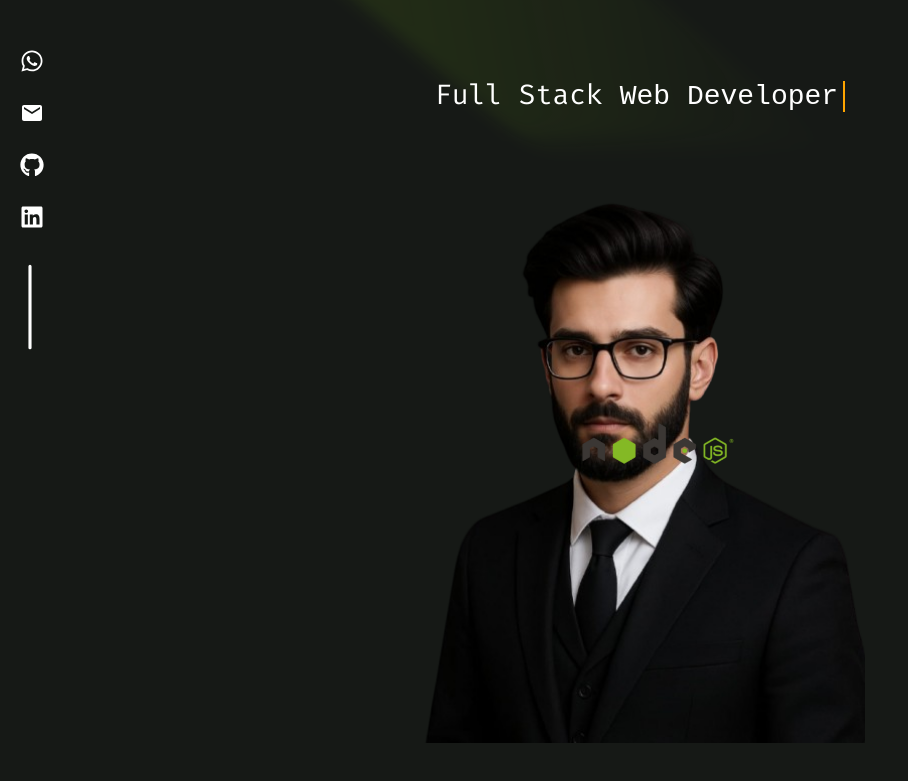
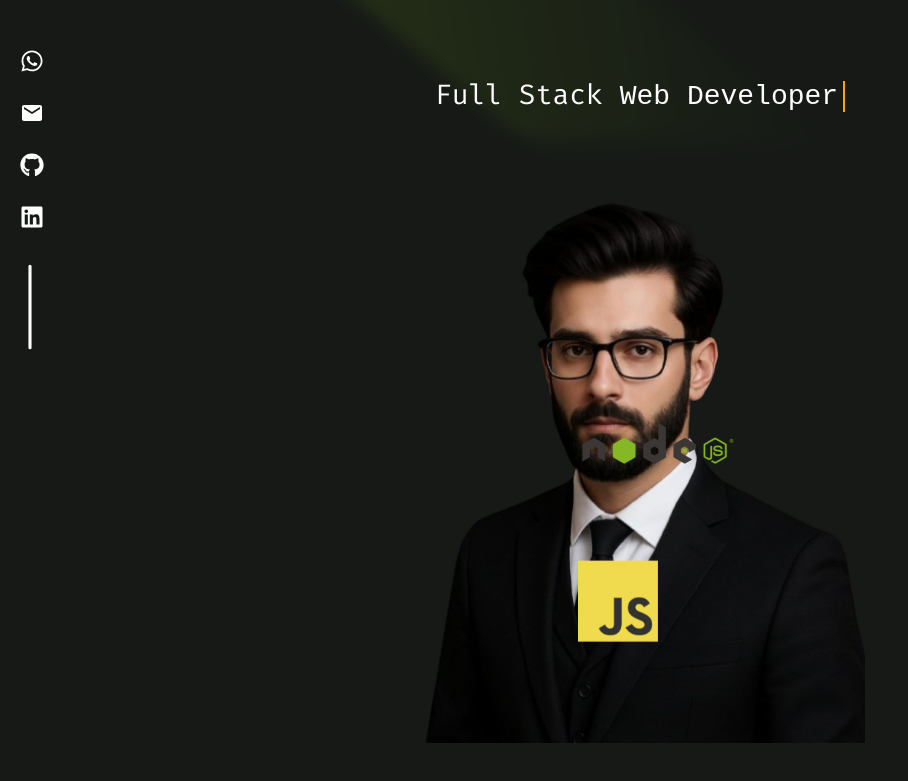
Before and after one commit to Usman-Javed-07/Usman-Portfolio, a React (Vite) app: page / in a window 1280 px wide. Shown: the part 411-1192 px from the top of the page, without its empty margins (0-908 px from the left). Built offline with nearby package versions, Linux system fonts and the light colour scheme.

Commit message:
update code

```diff
--- a/src/App.css
+++ b/src/App.css
@@ -279,3 +279,13 @@
     left: 40px !important;
   }
 }
+.js-icon {
+ display: flex;
+}
+.js-icon img {
+  position: relative;
+  width: 80px;
+  height: auto;
+  top: -300px;
+  left: 570px;
+}
--- a/src/App.jsx
+++ b/src/App.jsx
@@ -159,6 +159,10 @@ function App() {
                <div className="node-icon">
                 <img src="./images/nod.png" alt="node js" />
                </div>
+
+               <div className="js-icon">
+                <img src="./images/js.png" alt="js" />
+               </div>
       </header>
     </>
   );
```
